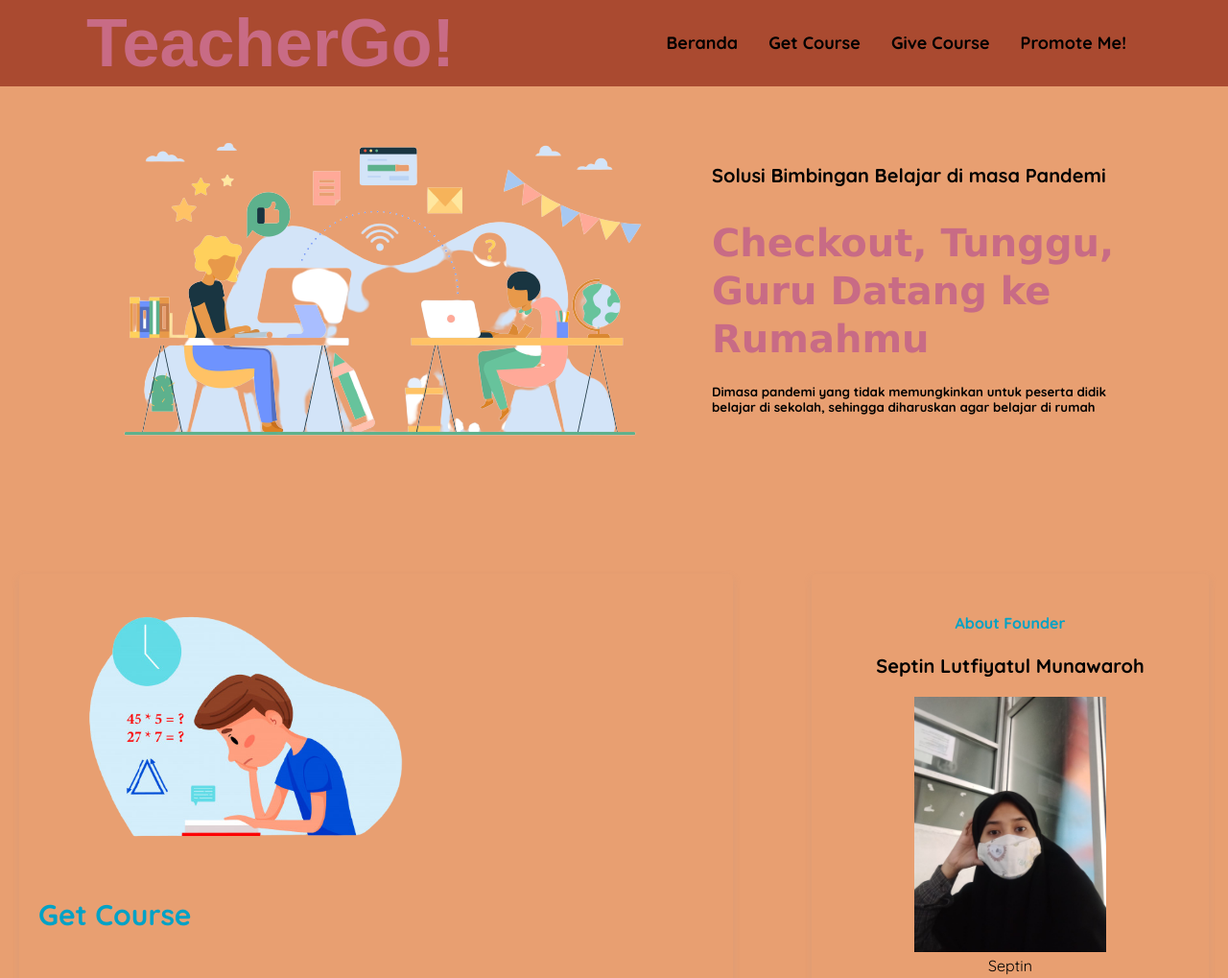
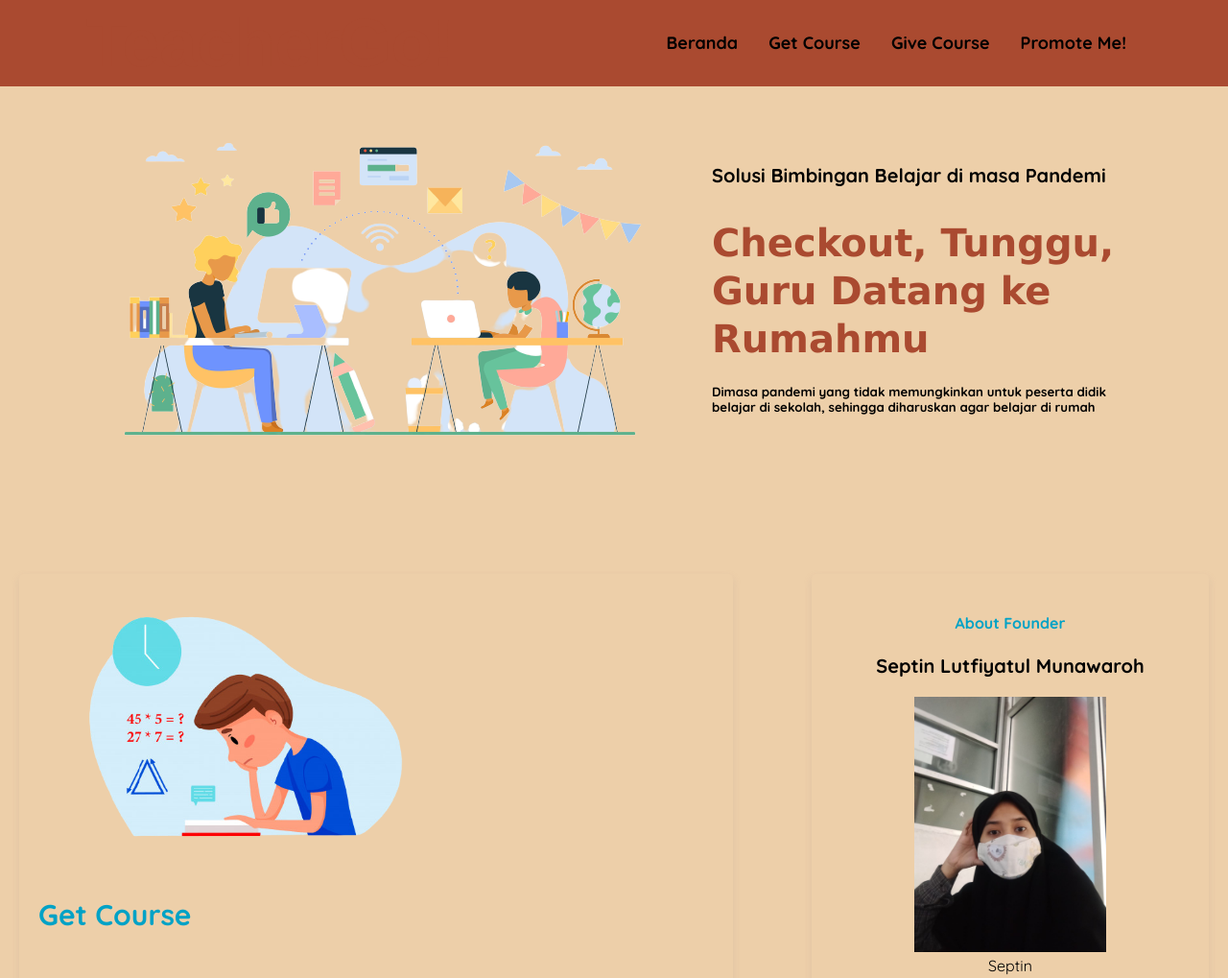
Before and after one commit to coffenme/submission-web-development, a plain HTML site: page index.html in a window 1280 px wide. Shown: the top 1019 px of the page at 96% size. Drawn offline with Linux system fonts and the light colour scheme; a web font is replaced by a local one.

Commit message:
edit color

```diff
--- a/assets/style.css
+++ b/assets/style.css
@@ -6,7 +6,7 @@ body {
    font-family: 'Quicksand',sans-serif;
    margin: 0;
    padding: 0;
-   background-color: #e89f71;
+   background-color: #edcfa9;
 }
 
 main {
@@ -20,14 +20,14 @@ main {
    font-weight: bold;
    float: left;
    font-family:'RocknRoll One', sans-serif;
-   color: #c86b85;
+   color: #aa4a30;
    margin-top: 0px;
    margin-bottom: 0px;
    margin-left: 0px;
 }
 h2{
     font-size: 40px;
-    color:#c86b85 ;
+    color:#aa4a30 ;
     font-weight: 800;
     font-family: Verdana, Geneva, Tahoma, sans-serif;
     margin-bottom: 20px;
```
